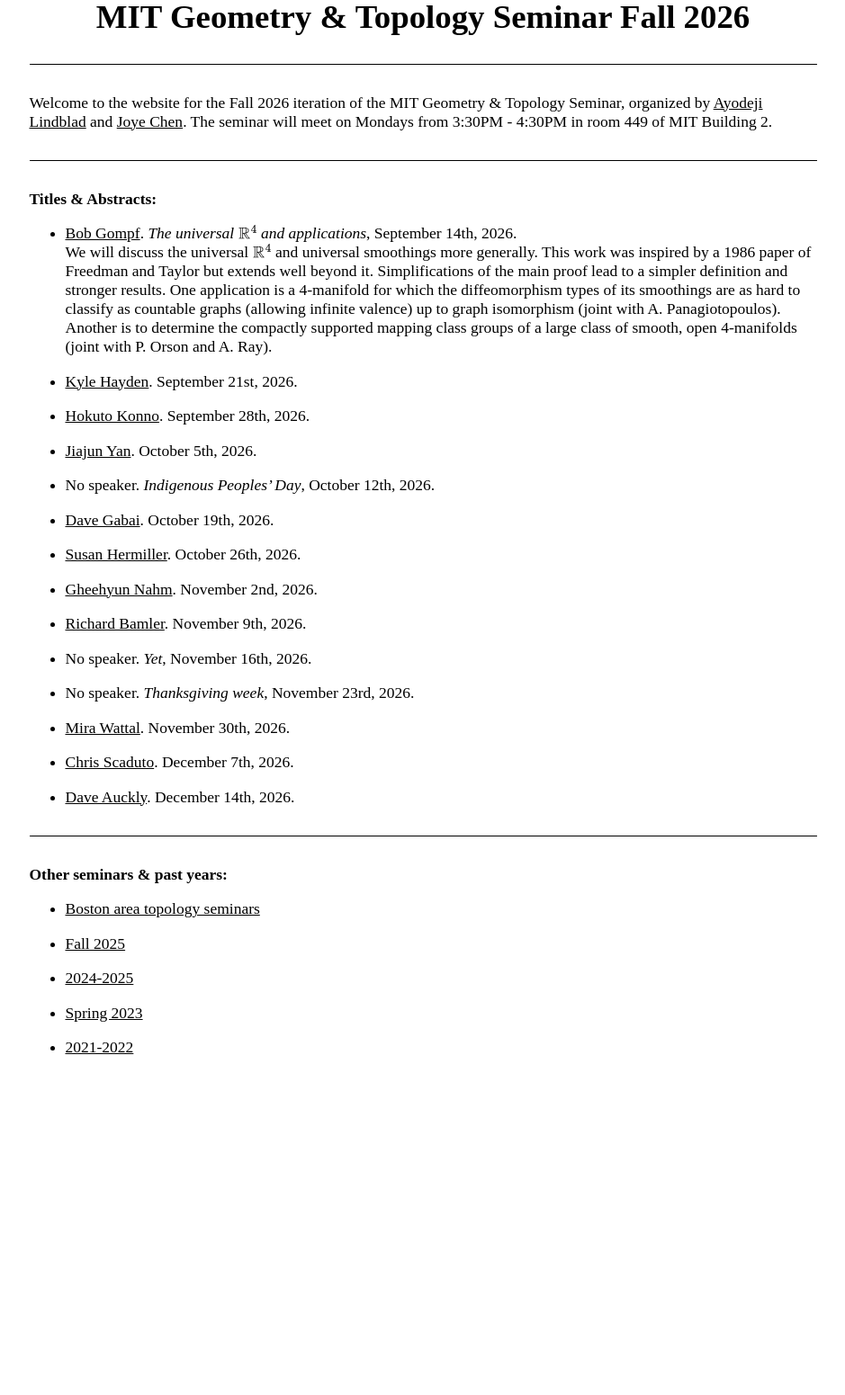
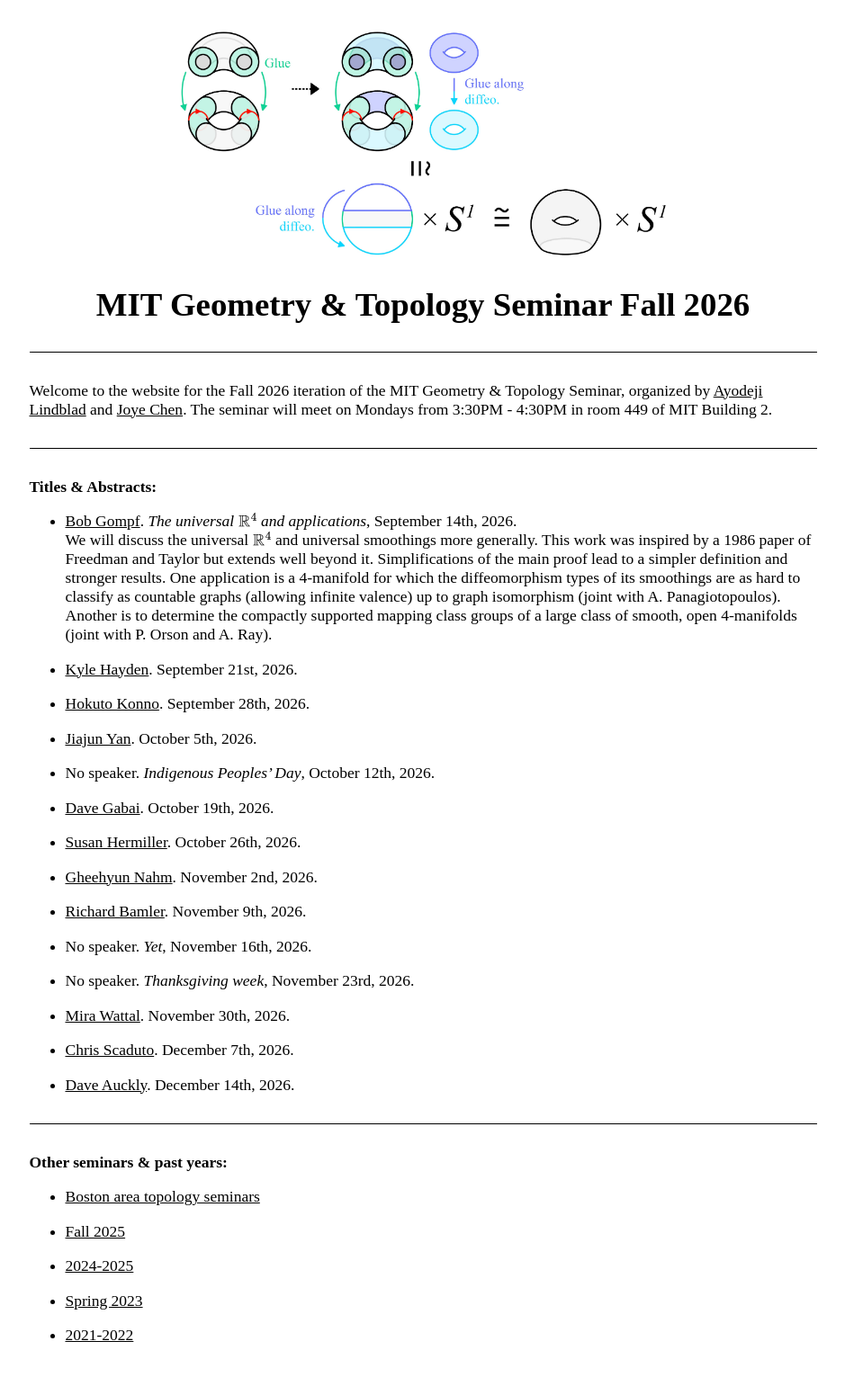
Before and after one commit to AyodejiLindblad/AyodejiLindblad.github.io, a Jekyll site: the page built from seminars/MIT-G&T-FA26/index.md, in a window 1280 px wide. Shown: the whole page at 90% size, without its empty margins (170-1109 px from the left). Built offline with Jekyll 4.4.1, drawn with Linux system fonts in a browser that asks for light colours; some web fonts are replaced; before the commit the page ends 1231 px from its top, so only the background shows below that.

Commit message:
seminar icon

```diff
--- a/seminars/MIT-G&T-FA26/index.md
+++ b/seminars/MIT-G&T-FA26/index.md
@@ -4,6 +4,12 @@ layout: default
 ---
 
 {% include mathjax.html %}
+
+<div style="text-align: center;">
+<figure style="margin: 0.4;">
+<img src="/seminars/MIT-G&T-FA26/Seminar icon.jpeg">
+</figure>
+</div>
 
 <h1 style="text-align:center; margin-top:0; font-size: 2.3rem; line-height: 1.05;">
   MIT Geometry & Topology Seminar Fall 2026
```
